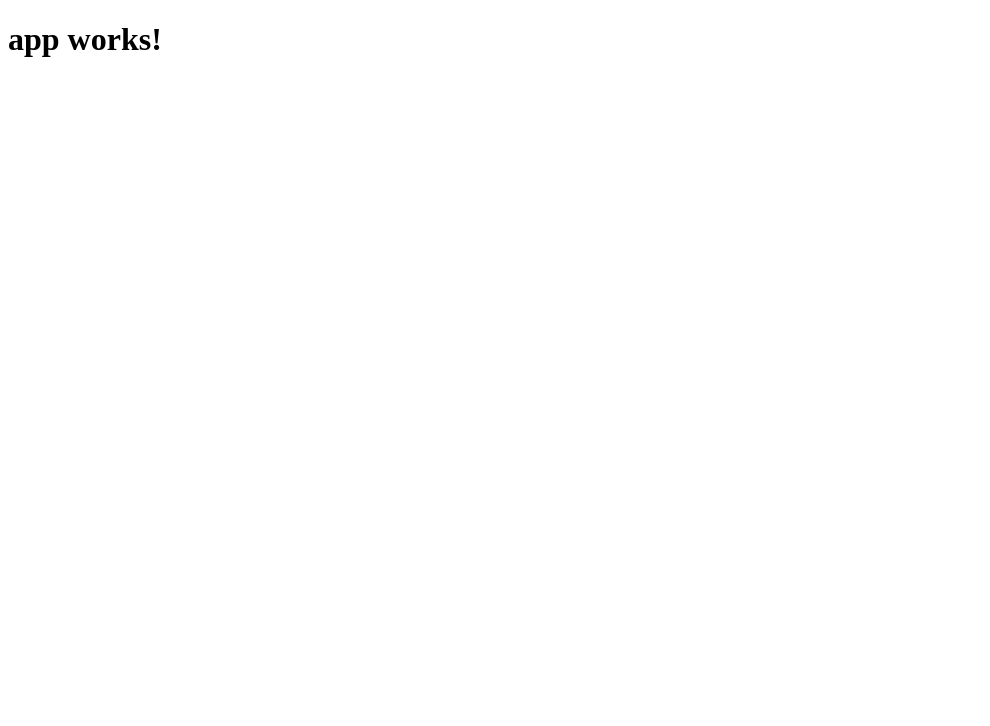
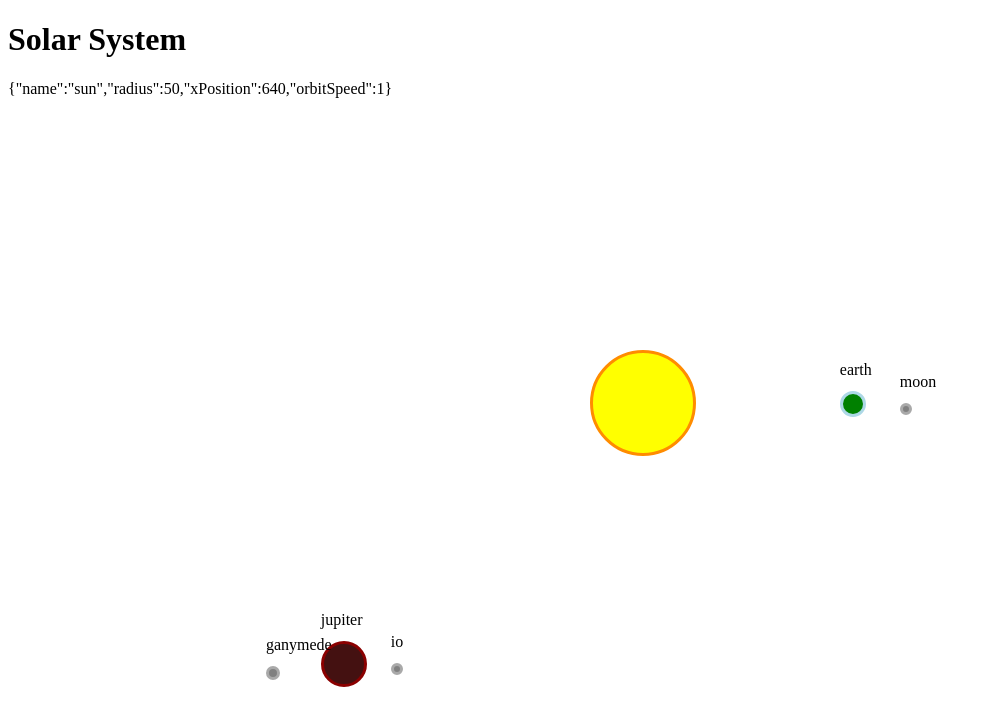
Before and after one commit to 0mpurdy/orbit, an Angular app: page / in a window 1280 px wide. Shown: the top 726 px of the page, without its empty margins (0-990 px from the left). Built offline with nearby package versions, Linux system fonts and the light colour scheme.

Commit message:
Add astrobodies
Add Jupiter and earth with moons

```diff
--- a/src/app/app.component.html
+++ b/src/app/app.component.html
@@ -1,3 +1 @@
-<h1>
-  {{title}}
-</h1>
+<app-solar-system></app-solar-system>
--- a/src/app/app.module.ts
+++ b/src/app/app.module.ts
@@ -4,10 +4,14 @@ import { FormsModule } from '@angular/forms';
 import { HttpModule } from '@angular/http';
 
 import { AppComponent } from './app.component';
+import { SolarSystemComponent } from './solar-system/solar-system.component';
+import { AstroBodyComponent } from './astro-body/astro-body.component';
 
 @NgModule({
   declarations: [
-    AppComponent
+    AppComponent,
+    SolarSystemComponent,
+    AstroBodyComponent
   ],
   imports: [
     BrowserModule,
--- /dev/null
+++ b/src/app/astro-body/astro-body.component.css
@@ -0,0 +1,49 @@
+.name-tag {
+    position: absolute;
+    margin: 0px;
+}
+
+.earth {
+
+    border: solid 3px lightblue;
+    background-color: green;
+    position: absolute;
+    border-radius: 100px;
+
+}
+
+.moon {
+
+    border: solid 3px darkgray;
+    background-color: gray;
+    position: absolute;
+    border-radius: 100px;
+
+}
+
+.jupiter {
+
+    border: solid 3px darkred;
+    background-color: #411;
+    position: absolute;
+    border-radius: 100px;
+
+}
+
+.io {
+
+    border: solid 3px darkgray;
+    background-color: gray;
+    position: absolute;
+    border-radius: 100px;
+
+}
+
+.ganymede {
+
+    border: solid 3px darkgray;
+    background-color: gray;
+    position: absolute;
+    border-radius: 100px;
+
+}
--- /dev/null
+++ b/src/app/astro-body/astro-body.component.html
@@ -0,0 +1,5 @@
+<div [ngClass]="getSpaceClass()" [style.left]="astroBody?.xPosition + 'px'" [style.top]="astroBody?.yPosition + 'px'" [style.width]="(astroBody?.radius * 2) + 'px'"
+  [style.height]="(astroBody?.radius * 2) + 'px'" [style.border-radius]="astroBody?.radius"></div>
+  <p class="name-tag" [style.left]="astroBody?.xPosition + 'px'" [style.top]="(astroBody?.yPosition - 30) + 'px'">{{astroBody.name}}</p>
+
+<app-astro-body *ngFor="let satellite of astroBody.satellites" [astroBody]="satellite" [parentBody]="astroBody"></app-astro-body>
--- /dev/null
+++ b/src/app/astro-body/astro-body.component.ts
@@ -0,0 +1,59 @@
+import { Component, OnInit, Input } from '@angular/core';
+
+@Component({
+  selector: 'app-astro-body',
+  templateUrl: './astro-body.component.html',
+  styleUrls: ['./astro-body.component.css']
+})
+export class AstroBodyComponent implements OnInit {
+
+  @Input() astroBody: AstroBody;
+  @Input() parentBody: AstroBody;
+  @Input() fixed: boolean;
+
+  time = 0;
+
+  constructor() { }
+
+  ngOnInit() {
+
+    setInterval(() => {
+      this.astroBody.xPosition = (this.parentBody.xPosition + this.parentBody.radius) + (this.astroBody.orbitRadius * Math.cos(this.time * this.astroBody.orbitSpeed));
+      this.astroBody.yPosition = (this.parentBody.yPosition + this.parentBody.radius) + (this.astroBody.orbitRadius * Math.sin(this.time * this.astroBody.orbitSpeed));
+      this.time += 0.0125;
+    }, 10);
+
+  }
+
+  getSpaceClass() {
+    return this.astroBody.name;
+  }
+
+}
+
+export class AstroBody {
+  name: string;
+  radius: number;
+  xPosition: number;
+  yPosition: number;
+  orbitRadius: number;
+  satellites: AstroBody[];
+  orbitSpeed: number;
+
+  constructor(details?: {
+    name?: string,
+    radius?: number,
+    xPosition?: number,
+    yPosition?: number,
+    orbitRadius?: number,
+    orbitSpeed?: number
+  }) {
+    if (details) {
+      this.name = details.name;
+      this.radius = details.radius;
+      this.xPosition = details.xPosition;
+      this.orbitRadius = details.orbitRadius;
+      this.orbitSpeed = details.orbitSpeed ? details.orbitSpeed : 1;
+    }
+  }
+}
--- /dev/null
+++ b/src/app/solar-system/solar-system.component.css
@@ -0,0 +1,6 @@
+.sun {
+    border: solid 3px darkorange;
+    background-color: yellow;
+    position: absolute;
+    border-radius: 100px;
+}
--- /dev/null
+++ b/src/app/solar-system/solar-system.component.html
@@ -0,0 +1,7 @@
+<h1>Solar System</h1>
+<p>{{sunData}}</p>
+<div class="solar-system" [style.width]="solarSystem?.width + 'px'" [style.height]="solarSystem?.height + 'px'">
+  <div class="sun" [style.left]="sun?.xPosition + 'px'" [style.top]="sun?.yPosition + 'px'" [style.width]="(sun?.radius * 2) + 'px'"
+    [style.height]="(sun?.radius * 2) + 'px'"></div>
+  <app-astro-body *ngFor="let astroBody of astroBodies" [astroBody]="astroBody" [parentBody]="sun"></app-astro-body>
+</div>
--- /dev/null
+++ b/src/app/solar-system/solar-system.component.ts
@@ -0,0 +1,49 @@
+import { Component, OnInit } from '@angular/core';
+import { Observable } from 'rxjs/Observable';
+
+import { AstroBody } from '../astro-body/astro-body.component';
+
+@Component({
+  selector: 'app-solar-system',
+  templateUrl: './solar-system.component.html',
+  styleUrls: ['./solar-system.component.css']
+})
+export class SolarSystemComponent implements OnInit {
+
+  sun: AstroBody;
+  sunData: string;
+  solarSystem: any = {};
+
+  astroBodies: AstroBody[] = [];
+
+  constructor() { }
+
+  ngOnInit() {
+    this.updateSystemDimensions();
+    this.sun = new AstroBody({ name: "sun", radius: 50, xPosition: (this.solarSystem.width / 2), yPosition: (this.solarSystem.height / 2) });
+    this.astroBodies.push(new AstroBody({ name: "earth", radius: 10, orbitRadius: 200 }));
+    this.astroBodies[0].satellites = [new AstroBody({ name: "moon", radius: 3, orbitRadius: 50, orbitSpeed: -1 })];
+    this.astroBodies.push(new AstroBody({ name: "jupiter", radius: 20, orbitRadius: 400, orbitSpeed: 0.4 }));
+    this.astroBodies[1].satellites = [
+      new AstroBody({ name: "io", radius: 3, orbitRadius: 50, orbitSpeed: -1 }),
+      new AstroBody({ name: "ganymede", radius: 4, orbitRadius: 75, orbitSpeed: 1.5 })
+    ];
+    this.sunData = JSON.stringify(this.sun);
+
+    setInterval(() => {
+      this.updateSystemDimensions();
+      this.sun.xPosition = (this.solarSystem.width / 2) - this.sun.radius;
+      this.sun.yPosition = (this.solarSystem.height / 2) - this.sun.radius;
+    }, 200);
+  }
+
+  updateSystemDimensions() {
+    this.solarSystem.width = window.innerWidth
+      || document.documentElement.clientWidth
+      || document.body.clientWidth;
+    this.solarSystem.height = window.innerHeight
+      || document.documentElement.clientHeight
+      || document.body.clientHeight;
+  }
+
+}
```
Also changed, not shown: 2 other files (tests, documents, lock files or other folders).
